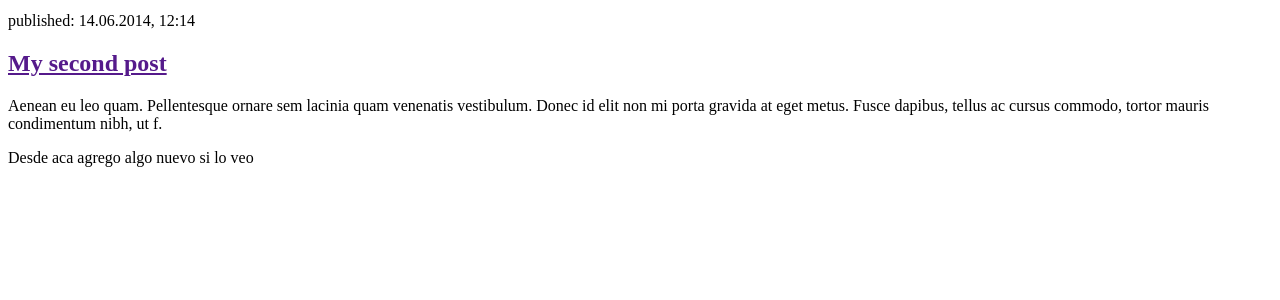
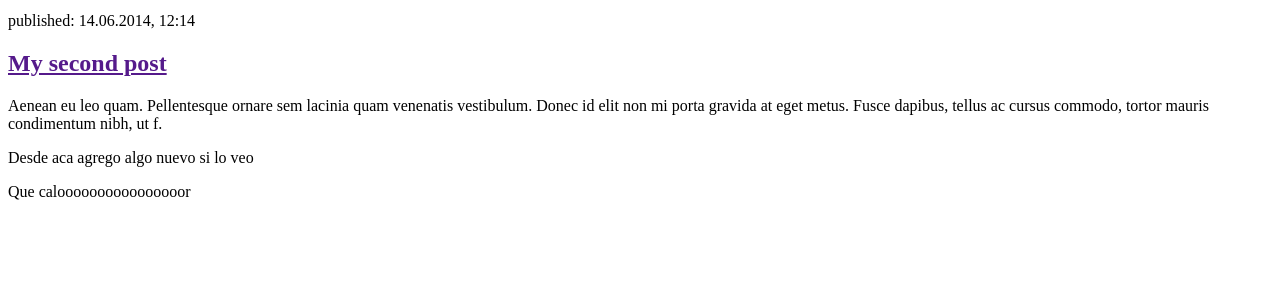
Before and after one commit to damianopellegrinocazaux/DjangoGirls2022, a Django app: page / in a window 1280 px wide. Shown: the part 191-491 px from the top of the page. Run offline with Django 3.2, Linux system fonts and the light colour scheme.

Commit message:
cambie el ultimo parrafo de una vez

```diff
--- a/blog/templates/blog/post_list.html
+++ b/blog/templates/blog/post_list.html
@@ -18,6 +18,7 @@
             <h2><a href="">My second post</a></h2>
             <p>Aenean eu leo quam. Pellentesque ornare sem lacinia quam venenatis vestibulum. Donec id elit non mi porta gravida at eget metus. Fusce dapibus, tellus ac cursus commodo, tortor mauris condimentum nibh, ut f.</p>
             <p>Desde aca agrego algo nuevo si lo veo</p>
+            <p>Que caloooooooooooooooor</p>
         </div>
     </body>
 </html>
```
